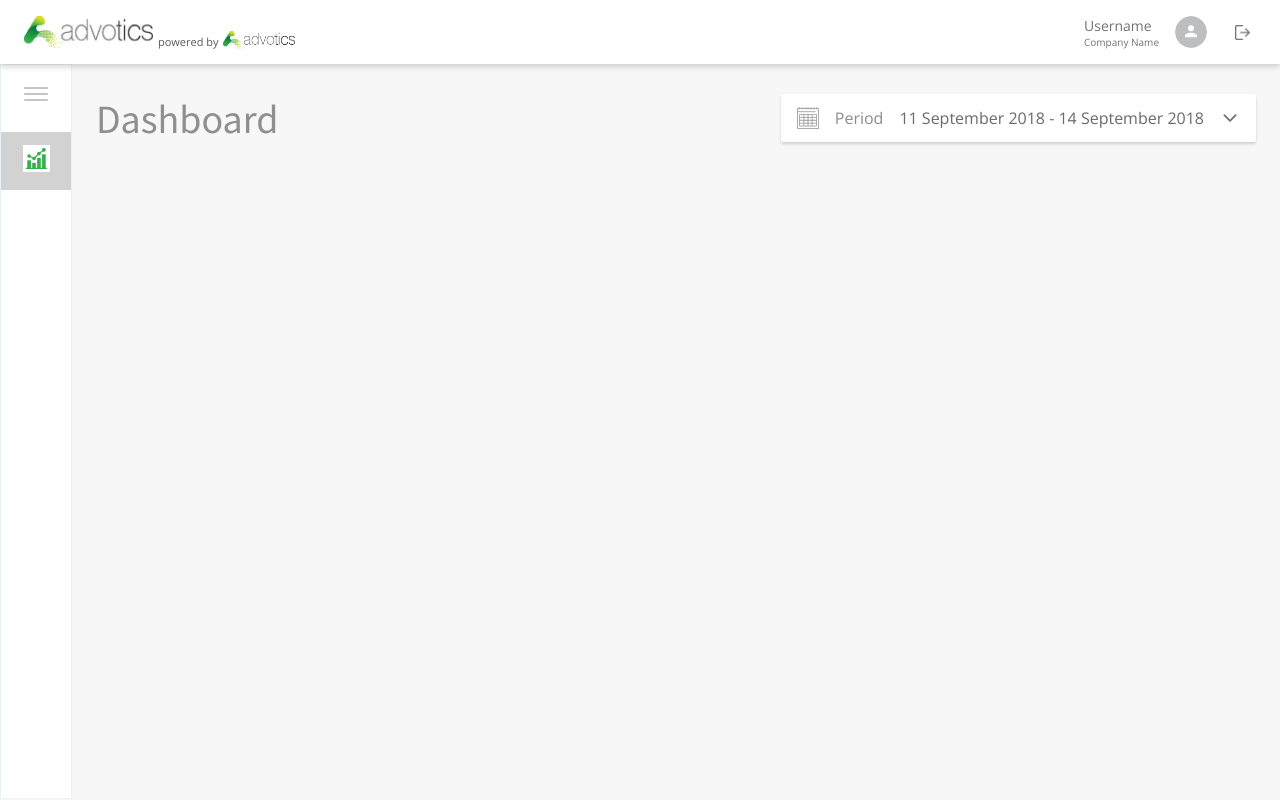
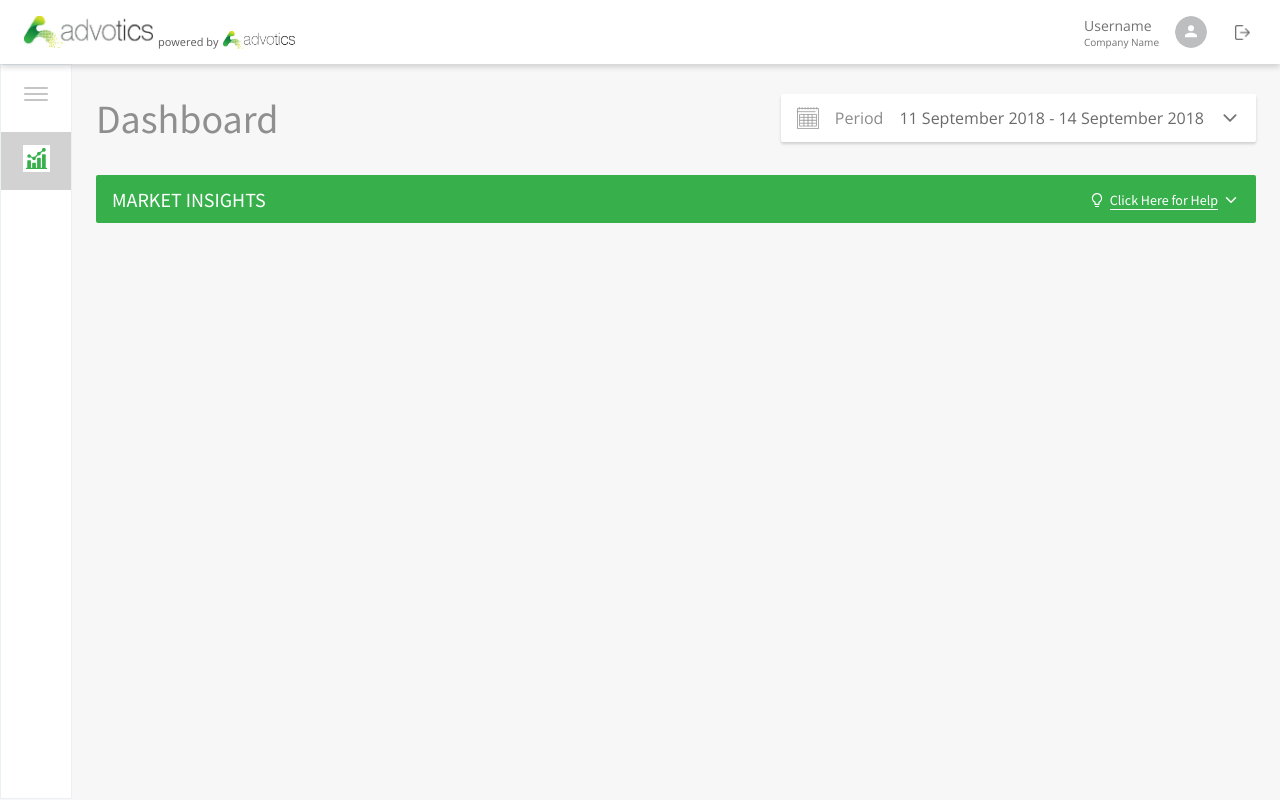
Before and after one commit to amrilsyaifa/advoticts-test, a React (Create React App) app: page / in a window 1280 px wide. Built offline with nearby package versions, Linux system fonts and the light colour scheme.

Commit message:
Create Info Bar

```diff
--- /dev/null
+++ b/src/Reusables/Components/InfoBar/InfoBar.module.scss
@@ -0,0 +1,48 @@
+@import "src/Reusables/Styles/Variables";
+
+.container {
+  width: 100%;
+  height: 48px;
+  background: $green_400 0% 0% no-repeat padding-box;
+  border-radius: 2px;
+  display: flex;
+  flex-direction: row;
+  justify-content: space-between;
+  align-items: center;
+  padding: 12px 16px;
+  box-sizing: border-box;
+  color: $white;
+  .title {
+    letter-spacing: 0px;
+    color: #ffffff;
+    font-family: $secondary_font;
+    font-size: 20px;
+  }
+  .row {
+    align-items: center;
+    position: relative;
+    margin-right: 16px;
+    .icon-lamp {
+      position: absolute;
+      left: -15px;
+      top: 4px;
+    }
+    .icon-chevron {
+      position: absolute;
+      right: -15px;
+      top: 4px;
+    }
+    .button {
+      height: 15px;
+      background-color: transparent;
+      border: none;
+      color: $white;
+      font-family: $secondary_font;
+      font-size: 14px;
+      cursor: pointer;
+      .text {
+        border-bottom: 1px $gray100 solid;
+      }
+    }
+  }
+}
--- /dev/null
+++ b/src/Reusables/Components/InfoBar/InfoBar.tsx
@@ -0,0 +1,25 @@
+import React from "react";
+import { AiOutlineBulb } from "react-icons/ai";
+import { IoChevronDownOutline } from "react-icons/io5";
+import Styles from "./InfoBar.module.scss";
+
+interface IInfoBar {
+  title: string;
+}
+
+const InfoBar: React.FC<IInfoBar> = ({ title }) => {
+  return (
+    <div className={Styles["container"]}>
+      <div className={Styles["title"]}>{title}</div>
+      <div className={Styles["row"]}>
+        <AiOutlineBulb className={Styles["icon-lamp"]} />
+        <button className={Styles["button"]}>
+          <div className={Styles["text"]}>Click Here for Help</div>
+        </button>
+        <IoChevronDownOutline className={Styles["icon-chevron"]} />
+      </div>
+    </div>
+  );
+};
+
+export default InfoBar;
--- /dev/null
+++ b/src/Reusables/Components/InfoBar/index.ts
@@ -0,0 +1 @@
+export { default } from "./InfoBar";
--- a/src/Reusables/Pages/Home/Home.module.scss
+++ b/src/Reusables/Pages/Home/Home.module.scss
@@ -14,4 +14,7 @@
       color: $gray500;
     }
   }
+  .wrap-info {
+    margin-top: 31px;
+  }
 }
--- a/src/Reusables/Pages/Home/Home.tsx
+++ b/src/Reusables/Pages/Home/Home.tsx
@@ -1,5 +1,6 @@
 import React from "react";
 import DateRangePicker from "src/Reusables/Components/DateRangePicker";
+import InfoBar from "src/Reusables/Components/InfoBar";
 import Styles from "./Home.module.scss";
 
 const Home = () => {
@@ -9,6 +10,9 @@ const Home = () => {
         <div className={Styles["header-text"]}>Dashboard</div>
         <DateRangePicker />
       </div>
+      <div className={Styles["wrap-info"]}>
+        <InfoBar title="MARKET INSIGHTS" />
+      </div>
     </div>
   );
 };
```
